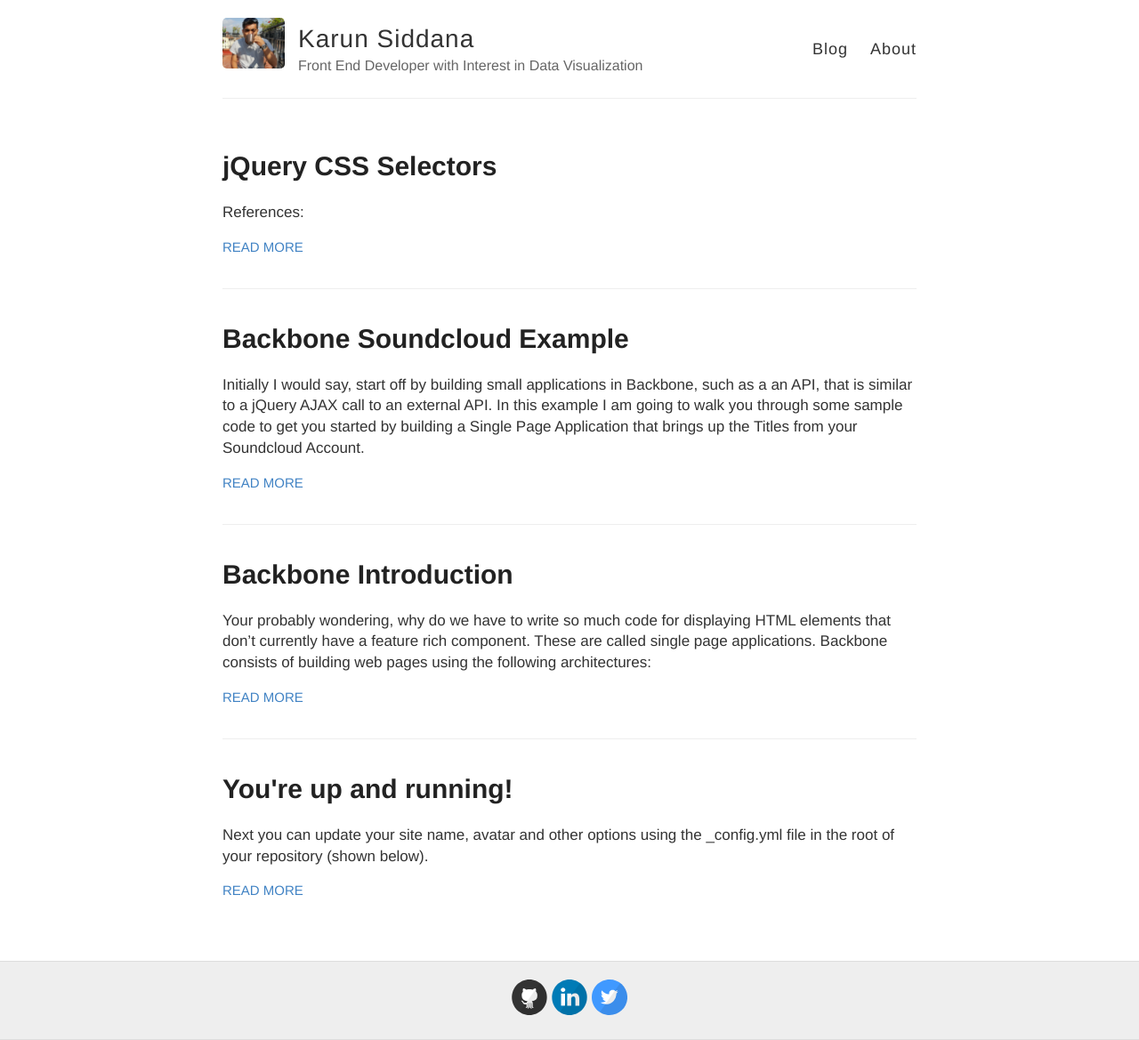
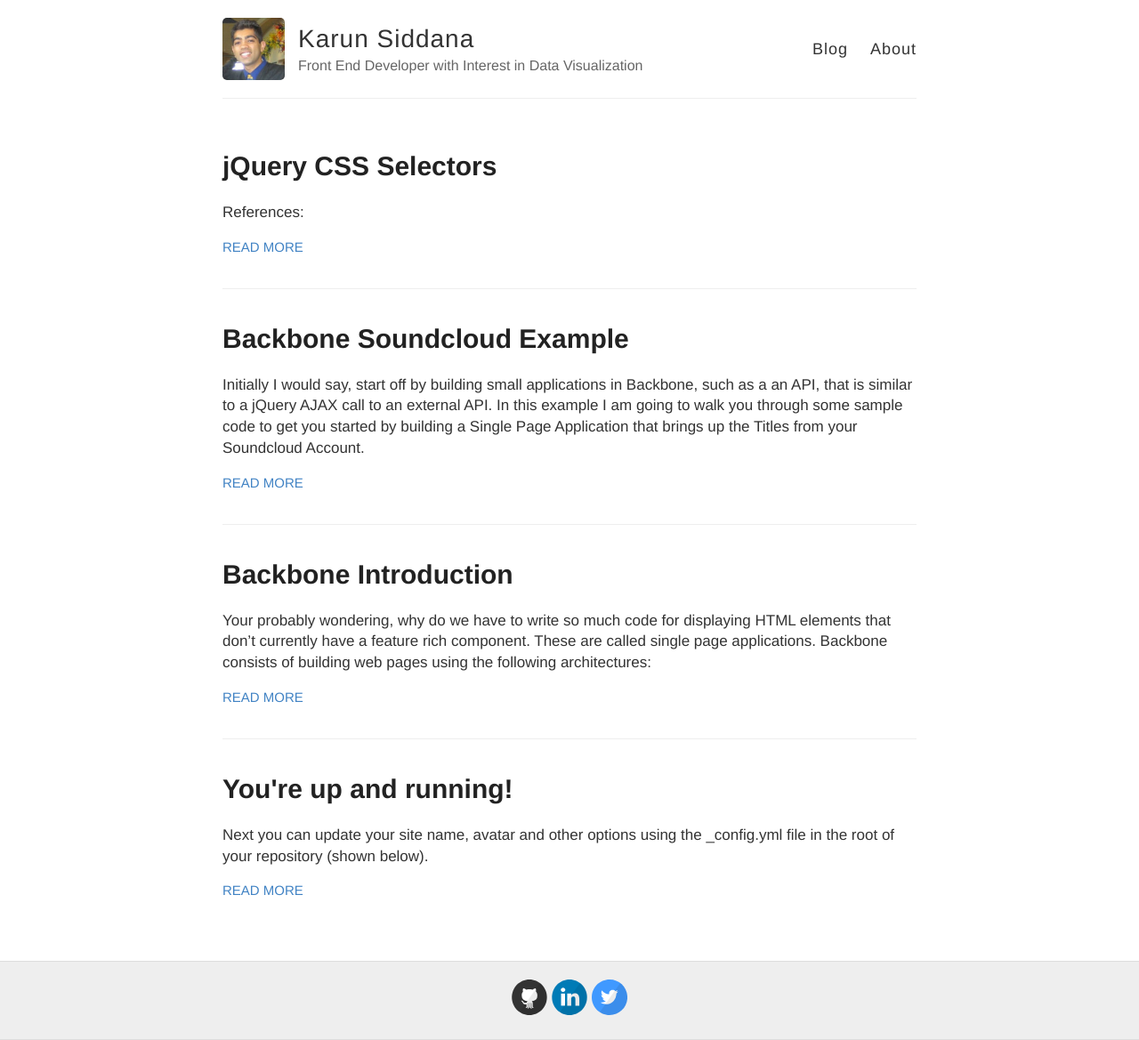
Before and after one commit to ksiddana/ksiddana.github.io, a Jekyll site: the page built from index.html, in a window 1280 px wide. Shown: the whole page at 89% size. Built offline with Jekyll 4.4.1, drawn with Linux system fonts in a browser that asks for light colours; Markdown is read by kramdown in place of the engine named in the settings.

Commit message:
Changed Profile Picture

```diff
--- a/_config.yml
+++ b/_config.yml
@@ -9,7 +9,7 @@ name: Karun Siddana
 description: Front End Developer with Interest in Data Visualization
 
 # URL of your avatar or profile pic (you could use your GitHub profile pic)
-avatar: /images/karun-profile-pic-1.png
+avatar: /images/linkedin-profile-pIc.jpg
 
 #
 # Flags below are optional
```
Also changed, not shown: images/linkedin-profile-pIc.jpg (added).
